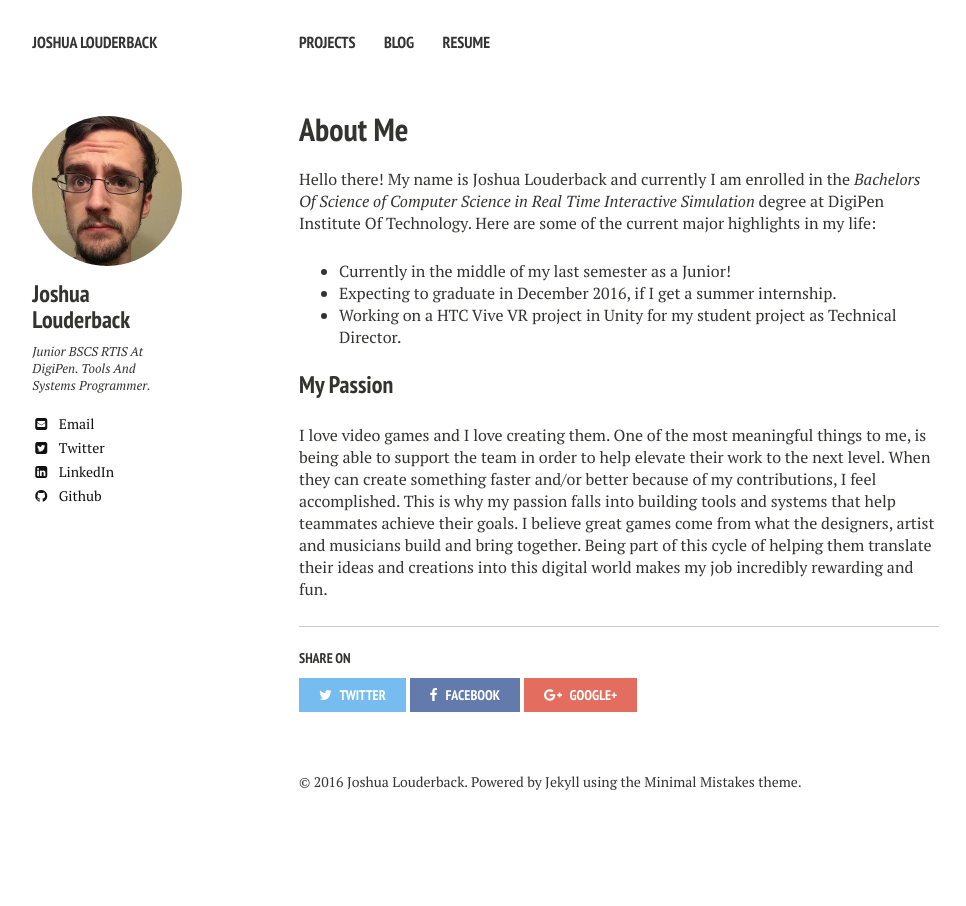
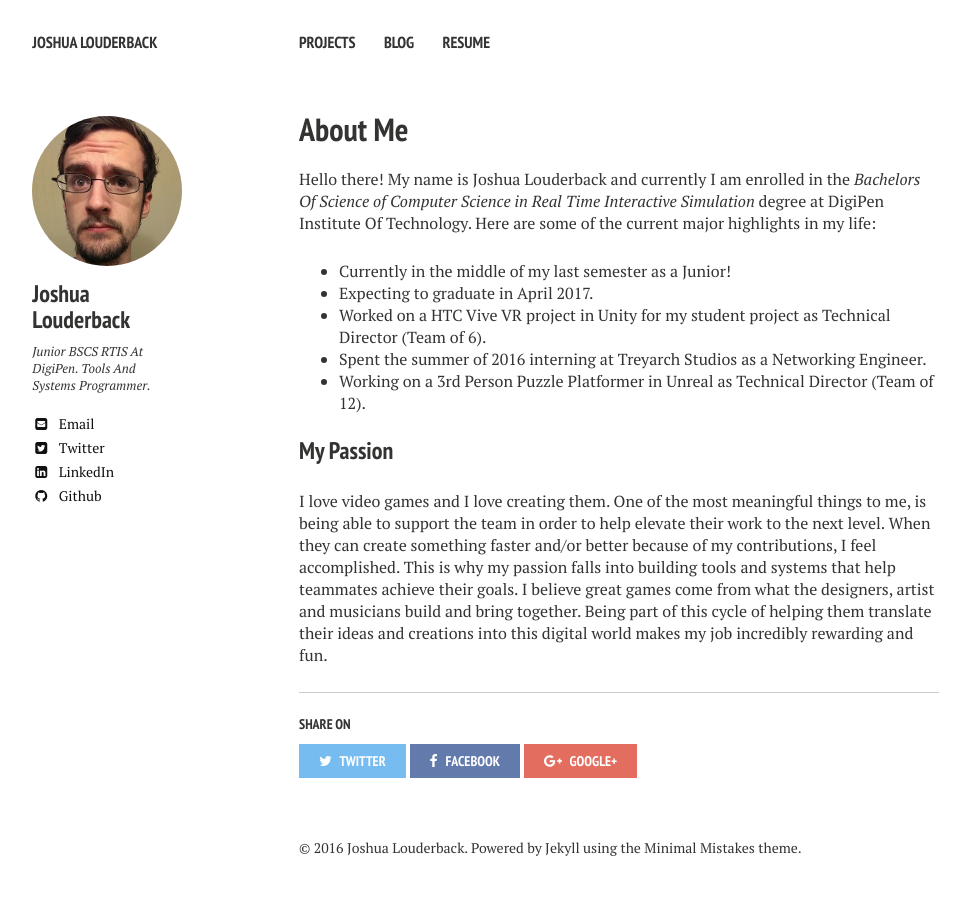
Before and after one commit to joshualouderback/joshualouderback.github.io, a Jekyll site: the page built from index.md, in a window 1280 px wide. Shown: the whole page, without its empty margins (21-987 px from the left). Built offline with Jekyll 4.4.1, drawn with Linux system fonts in a browser that asks for light colours; nearby versions of some CDN libraries.

Commit message:
Updating Main Page
Graduation Date and Highlights

```diff
--- a/index.md
+++ b/index.md
@@ -8,8 +8,10 @@ modified: 2014-08-08T20:53:07.573882-04:00
 Hello there! My name is Joshua Louderback and currently I am enrolled in the _Bachelors Of Science of Computer Science in Real Time Interactive Simulation_ degree at DigiPen Institute Of Technology. Here are some of the current major highlights in my life:
 
 * Currently in the middle of my last semester as a Junior!
-* Expecting to graduate in December 2016, if I get a summer internship.
-* Working on a HTC Vive VR project in Unity for my student project as Technical Director.
+* Expecting to graduate in April 2017.
+* Worked on a HTC Vive VR project in Unity for my student project as Technical Director (Team of 6).
+* Spent the summer of 2016 interning at Treyarch Studios as a Networking Engineer.
+* Working on a 3rd Person Puzzle Platformer in Unreal as Technical Director (Team of 12).
 
 ### My Passion ###
 
```
